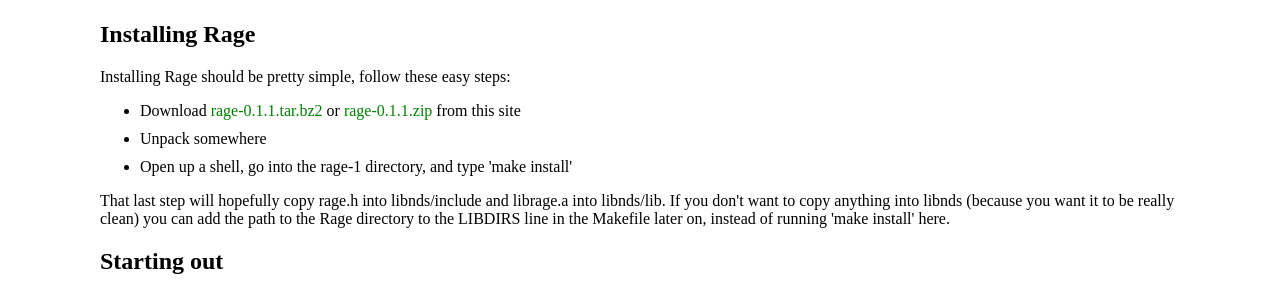
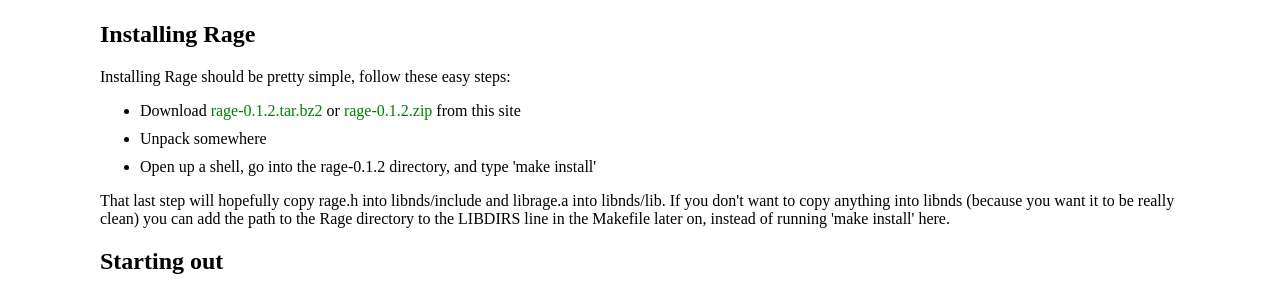
Before and after one commit to remar/rage, a PHP site: page /tutorial.php in a window 1280 px wide. Shown: the part 629-924 px from the top of the page. Run offline with PHP 8.4, Linux system fonts and the light colour scheme.

Commit message:
* Rage version 0.1.2

```diff
--- a/www/tutorial.php
+++ b/www/tutorial.php
@@ -68,10 +68,10 @@ href="contact.php">contact</a> me, I might actually fix it.
 <p>Installing Rage should be pretty simple, follow these easy steps:</p>
 
 <ul>
-<li>Download <a href="files/rage-0.1.1.tar.bz2">rage-0.1.1.tar.bz2</a> or <a
-href="files/rage-0.1.1.zip">rage-0.1.1.zip</a> from this site</li>
+<li>Download <a href="files/rage-0.1.2.tar.bz2">rage-0.1.2.tar.bz2</a> or <a
+href="files/rage-0.1.2.zip">rage-0.1.2.zip</a> from this site</li>
 <li>Unpack somewhere</li>
-<li>Open up a shell, go into the rage-1 directory, and type 'make install'</li>
+<li>Open up a shell, go into the rage-0.1.2 directory, and type 'make install'</li>
 </ul>
 
 <p>
```
Also changed, not shown: www/downloads.php (+4 -4 lines), 1 other file.
